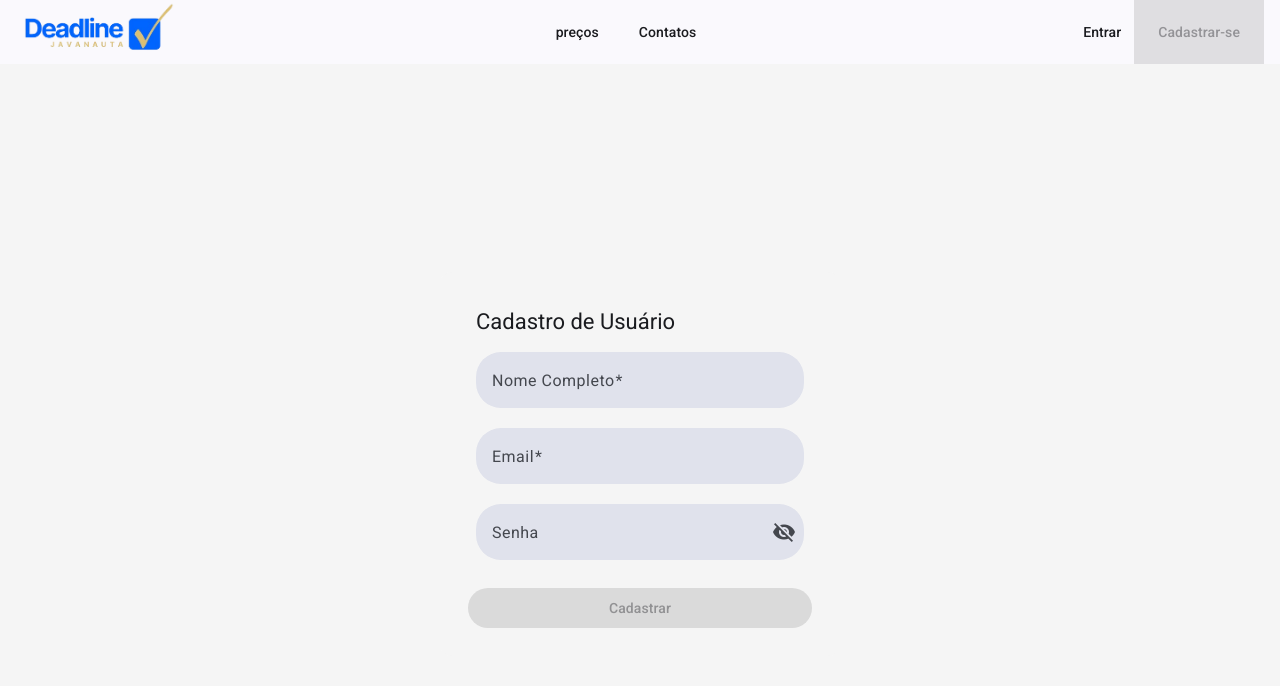
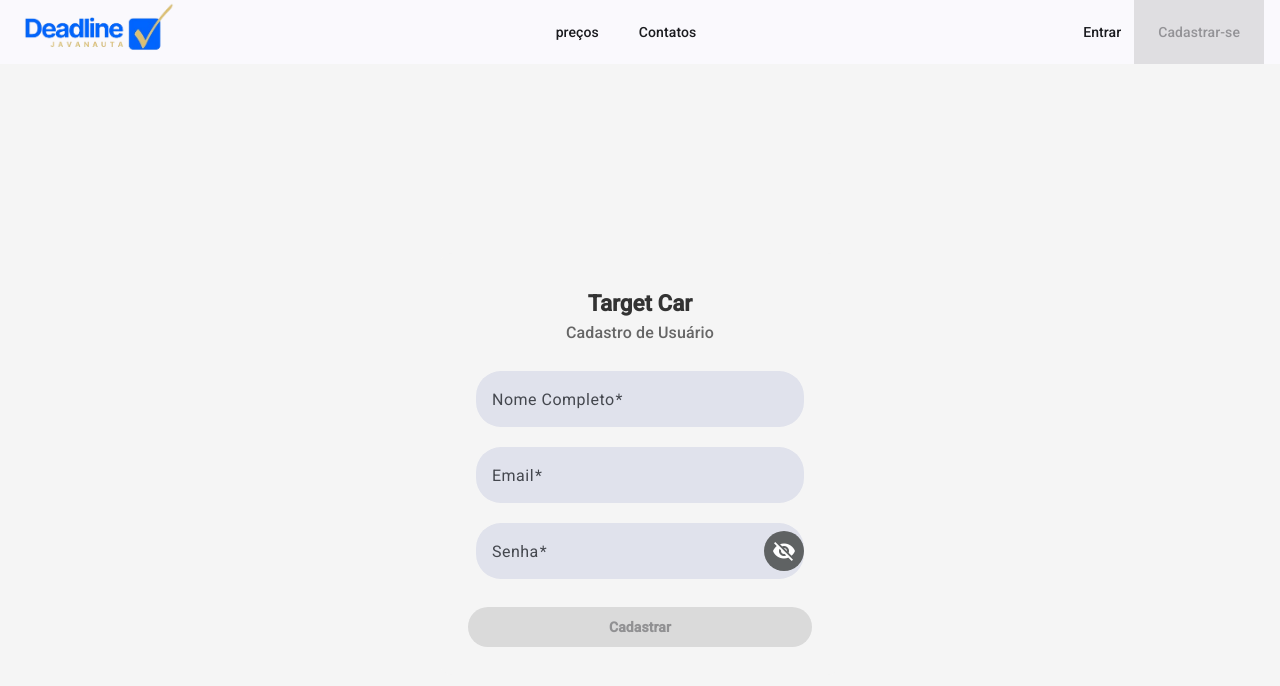
Before and after one commit to fabriciofreitasad/-agendador_tarefas-front, an Angular app: page /register in a window 1280 px wide. Shown: the top 686 px of the page. Built offline with nearby package versions, Linux system fonts and the light colour scheme.

Commit message:
completando integração com beckend

```diff
--- a/src/app/app.config.ts
+++ b/src/app/app.config.ts
@@ -1,12 +1,17 @@
-import { ApplicationConfig, provideBrowserGlobalErrorListeners, provideZoneChangeDetection } from '@angular/core';
+import {
+  ApplicationConfig,
+  provideBrowserGlobalErrorListeners,
+  provideZoneChangeDetection,
+} from '@angular/core';
 import { provideRouter } from '@angular/router';
-
 import { routes } from './app.routes';
+import { provideHttpClient } from '@angular/common/http';
 
 export const appConfig: ApplicationConfig = {
   providers: [
     provideBrowserGlobalErrorListeners(),
     provideZoneChangeDetection({ eventCoalescing: true }),
-    provideRouter(routes)
-  ]
+    provideRouter(routes),
+    provideHttpClient(),
+  ],
 };
--- /dev/null
+++ b/src/app/core/router/router-state.ts
@@ -0,0 +1,21 @@
+import { Injectable } from '@angular/core';
+import { NavigationEnd, Router } from '@angular/router';
+import { BehaviorSubject, filter } from 'rxjs';
+
+@Injectable({
+  providedIn: 'root',
+})
+export class RouterState {
+  private ratoaAtualSubject$ = new BehaviorSubject<string>('');
+  public readonly rotaAtual$ = this.ratoaAtualSubject$.asObservable();
+
+  constructor(private router: Router) {
+    this.ratoaAtualSubject$.next(this.router.url);
+
+    this.router.events
+      .pipe(filter((event) => event instanceof NavigationEnd))
+      .subscribe((evento: NavigationEnd) => {
+        this.ratoaAtualSubject$.next(evento.url);
+      });
+  }
+}
--- a/src/app/pages/register/register.html
+++ b/src/app/pages/register/register.html
@@ -1,48 +1,38 @@
-<!-- Componente de Registro de Usuário -->
 <div class="register-component">
-
-  <!-- Cartão do Angular Material para estrutura visual -->
   <mat-card>
-
-    <!-- Cabeçalho do cartão com padding -->
     <mat-card-header class="padding-m">
-      <!-- Título do formulário -->
-      <mat-card-title>Cadastro de Usuário</mat-card-title>
+      <mat-card-title>Target Car</mat-card-title>
+      <mat-card-subtitle>Cadastro de Usuário</mat-card-subtitle>
     </mat-card-header>
-
-    <!-- Conteúdo principal do cartão (formulário) -->
     <mat-card-content>
       <form [formGroup]="form">
-
-        <!-- Campo de entrada para o nome completo do usuário -->
         <mat-form-field appearance="fill" class="full-width">
           <mat-label>Nome Completo</mat-label>
-          <input matInput formControlName="fullName" placeholder="Digite o seu nome completo">
+          <input matInput formControlName="nome" placeholder="Digite o seu nome completo">
+
           @if (fullNameErros) {
           <mat-error>{{fullNameErros}}</mat-error>
           }
         </mat-form-field>
-
-        <!-- Campo de entrada para o email do usuário -->
         <mat-form-field appearance="fill" class="full-width">
           <mat-label>Email</mat-label>
+
           <input matInput formControlName="email" placeholder="Digite seu email">
           @if (emailErros) {
           <mat-error>{{emailErros}}</mat-error>
           }
         </mat-form-field>
-
-        <!-- Campo de entrada para a senha do usuário -->
-        <input-password-field [control]="passwordControl"></input-password-field>
-
+        <input-password-field placeholder="'Cadastre a sua Senha'" [control]="passwordControl"></input-password-field>
       </form>
     </mat-card-content>
+    <mat-card-actions>
+      <button mat-raised-button class="full-width" [disabled]="form.invalid || isLoading" (click)="submit()">
+        <span class="cad-button-content">
+          {{isLoading ? "Cadastrando.." : "Cadastrar"}}
+          @if(isLoading) {<mat-spinner diameter="20"></mat-spinner>}
+        </span>
 
-    <!-- Área de ações do cartão (botões) -->
-    <mat-card-actions>
-      <!-- Botão de envio do formulário -->
-      <button mat-raised-button class="full-width" [disabled]="form.invalid" (click)="submit()">Cadastrar</button>
+      </button>
     </mat-card-actions>
-
   </mat-card>
 </div>
--- a/src/app/pages/register/register.scss
+++ b/src/app/pages/register/register.scss
@@ -3,20 +3,56 @@
   justify-content: center;
   align-items: center;
   height: 100dvh;
-  background-color: #f5f5f5;
+  background-color: #f5f5f5; /* mantém claro */
 }
 
 .register-component mat-card {
   width: 400px;
   padding: 20px;
   box-shadow: none;
-  background-color: #f5f5f5;
+  background-color: #f5f5f5; /* mantém claro */
+}
+
+.register-component mat-card-header {
+  display: flex;
+  flex-direction: column;
+  align-items: center;
+  text-align: center;
+  margin-bottom: 10px;
+}
+
+.register-component mat-card-title {
+  font-size: 1.4rem;
+  font-weight: bold;
+  margin-bottom: 0.3rem;
+  color: #333; /* destaque no título */
+}
+
+.register-component mat-card-subtitle {
+  font-size: 1rem;
+  color: #666; /* subtítulo mais suave */
 }
 
 .register-component .mat-mdc-text-field-wrapper {
-  border-radius: 25px !important;
+  border-radius: 25px;
 
   .mdc-line-ripple {
     display: none;
   }
 }
+
+.register-component button {
+  background-color: #5f6263; /* cinza claro  */
+  color: #fff;
+  font-weight: bold;
+  border-radius: 25px;
+}
+
+.register-component .cad-button-content {
+  display: inline-flex;
+  align-items: center;
+
+  mat-spinner {
+    margin-left: 8px;
+  }
+}
--- a/src/app/pages/register/register.ts
+++ b/src/app/pages/register/register.ts
@@ -11,7 +11,11 @@ import { MatCardModule } from '@angular/material/card';
 import { MatFormFieldModule } from '@angular/material/form-field';
 import { MatInputModule } from '@angular/material/input';
 import { MatSelectModule } from '@angular/material/select';
+import { UserService } from './../../services/user.service';
 import { PasswordField } from './../../shared/components/password-field/password-field';
+import { MatProgressSpinnerModule } from '@angular/material/progress-spinner';
+import { Router } from '@angular/router';
+import { finalize } from 'rxjs';
 
 @Component({
   selector: 'app-register',
@@ -23,6 +27,7 @@ import { PasswordField } from './../../shared/components/password-field/password
     MatSelectModule,
     PasswordField,
     ReactiveFormsModule,
+    MatProgressSpinnerModule,
   ],
   templateUrl: './register.html',
   styleUrl: './register.scss',
@@ -30,22 +35,28 @@ import { PasswordField } from './../../shared/components/password-field/password
 })
 export class Register {
   form: FormGroup;
+  isLoading = false;
 
-  constructor(private formBuilder: FormBuilder) {
+  constructor(
+    private formBuilder: FormBuilder,
+    private userService: UserService,
+    private router: Router
+  ) {
     this.form = this.formBuilder.group({
-      fullName: ['', [Validators.required, Validators.minLength(3)]],
+      nome: ['', [Validators.required, Validators.minLength(3)]],
       email: ['', [Validators.required, Validators.email]],
-      password: [''],
+      senha: ['', [Validators.required, Validators.minLength(6)]],
     });
   }
 
   get passwordControl(): FormControl {
-    return this.form.get('password') as FormControl;
+    return this.form.get('senha') as FormControl;
   }
 
   get fullNameErros(): string | null {
-    const fullNameControl = this.form.get('fullName');
-    if (fullNameControl?.hasError('required')) return 'O nome completo é obrigatório';
+    const fullNameControl = this.form.get('nome');
+    if (fullNameControl?.hasError('required'))
+      return 'O nome completo é obrigatório';
     if (fullNameControl?.hasError('minlength'))
       return 'Cadastre um nome com mais de 3 letras';
     return null;
@@ -53,9 +64,9 @@ export class Register {
 
   get emailErros(): string | null {
     const emailControl = this.form.get('email');
-    if (emailControl?.hasError('required')) return 'O cadastro do email é obrigatório';
-    if (emailControl?.hasError('email'))
-      return 'Este email é inválido';
+    if (emailControl?.hasError('required'))
+      return 'O cadastro do email é obrigatório';
+    if (emailControl?.hasError('email')) return 'Este email é inválido';
     return null;
   }
 
@@ -65,6 +76,20 @@ export class Register {
       return;
     }
 
-    console.log('formulario submetido', this.form.value);
+    const formDate = this.form.value;
+
+    this.isLoading = true;
+
+    this.userService
+      .register(formDate)
+      .pipe(finalize(() => (this.isLoading = false)))
+      .subscribe({
+        next: (response) => {
+          this.router.navigate(['/login']);
+        },
+        error: (error) => {
+          console.error(`Erro ao registrar usuário`, error);
+        },
+      });
   }
 }
--- /dev/null
+++ b/src/app/services/user.service.ts
@@ -0,0 +1,55 @@
+import { HttpClient } from '@angular/common/http';
+import { Injectable } from '@angular/core';
+import { Observable } from 'rxjs';
+
+interface UserRegisterPayload {
+  nome: string,
+  email: string,
+  senha: string,
+  enderecos?: [
+    {
+      rua: string,
+      numero: number,
+      complemento: string,
+      cidade: string,
+      estado: string,
+      cep: string,
+    }
+  ];
+  telefones?: [
+    {
+      numero: string,
+      ddd: string,
+    }
+  ];
+}
+
+interface userRegisterResponse {
+  nome: string,
+  email: string,
+  enderecos: [{
+        rua: string,
+        numero: number,
+        complemento: string,
+        cidade: string,
+        estado: string,
+        cep: string,
+        }] | null,
+  telefones:[{
+        numero: string,
+        ddd: string,
+        }] | null,
+}
+
+@Injectable({
+  providedIn: 'root',
+})
+export class UserService {
+  private apiUrl = 'http://localhost:8083';
+
+  constructor(private http: HttpClient) {}
+
+  register(body: UserRegisterPayload): Observable<userRegisterResponse> {
+    return this.http.post<userRegisterResponse>(`${this.apiUrl}/usuario`, body);
+  }
+}
--- a/src/app/shared/components/global/top-menu/top-menu.ts
+++ b/src/app/shared/components/global/top-menu/top-menu.ts
@@ -1,9 +1,10 @@
-import { Component, OnDestroy, OnInit } from '@angular/core';
+import { Component, inject, OnDestroy, OnInit } from '@angular/core';
 import { MatButtonModule } from '@angular/material/button';
 import { MatIconModule } from '@angular/material/icon';
 import { MatToolbarModule } from '@angular/material/toolbar';
-import { NavigationEnd, Router, RouterModule } from '@angular/router';
-import { filter, Subscription } from 'rxjs';
+import { RouterModule } from '@angular/router';
+import { Subscription } from 'rxjs';
+import { RouterState } from './../../../../core/router/router-state';
 
 @Component({
   selector: 'app-top-menu',
@@ -13,19 +14,15 @@ import { filter, Subscription } from 'rxjs';
 })
 export class TopMenu implements OnInit, OnDestroy {
   appLogo = 'assets/logo-agendador-javanauta.png';
-
   rotaAtual: string = '';
   inscricaoRota!: Subscription;
 
-  constructor(private router: Router) {}
+  private routerService = inject(RouterState);
 
   ngOnInit(): void {
-    this.rotaAtual = this.router.url
-    this.inscricaoRota = this.router.events
-      .pipe(filter(event => event instanceof NavigationEnd))
-      .subscribe((evento: NavigationEnd) => {
-        this.rotaAtual = evento.url
-      })
+    this.inscricaoRota = this.routerService.rotaAtual$.subscribe((url) => {
+      this.rotaAtual = url;
+    });
   }
 
   ngOnDestroy(): void {
--- a/src/app/shared/components/password-field/password-field.html
+++ b/src/app/shared/components/password-field/password-field.html
@@ -1,8 +1,11 @@
 <mat-form-field class="full-width">
   <mat-label>Senha</mat-label>
-  <input matInput [formControl]="control" [type]="hide() ? 'password' : 'text'" placeholder="Cadastre sua senha"/>
-  <button matIconButton matSuffix (click)="clickEvent($event)" [attr.aria-label]="'Hide password'"
+  <input matInput [formControl]="control" [type]="hide() ? 'password' : 'text'" placeholder="Cadastre sua senha" />
+  <button mat-icon-button matSuffix (click)="clickEvent($event)" [attr.aria-label]="'Hide password'"
     [attr.aria-pressed]="hide()">
     <mat-icon>{{hide() ? 'visibility_off' : 'visibility'}}</mat-icon>
   </button>
+  @if (passwordErros) {
+  <mat-error>{{ passwordErros }}</mat-error>
+  }
 </mat-form-field>
--- a/src/app/shared/components/password-field/password-field.ts
+++ b/src/app/shared/components/password-field/password-field.ts
@@ -20,7 +20,15 @@ import { MatInputModule } from '@angular/material/input';
 export class PasswordField {
   hide = signal(true);
 
-  @Input({ required: true }) control!: FormControl;
+  @Input({required: true}) control!: FormControl;
+  @Input() placeholder: string = 'Digite a sua senha';
+
+  get passwordErros(): string | null {
+    const passwordControl = this.control;
+    if (passwordControl?.hasError('required')) return 'Senha é um campo obrigatório';
+    if (passwordControl?.hasError('minlength')) return 'A senha deve conter no mínimo 6 dígitos';
+    return null
+  }
 
   clickEvent(event: MouseEvent) {
     this.hide.set(!this.hide());
```
